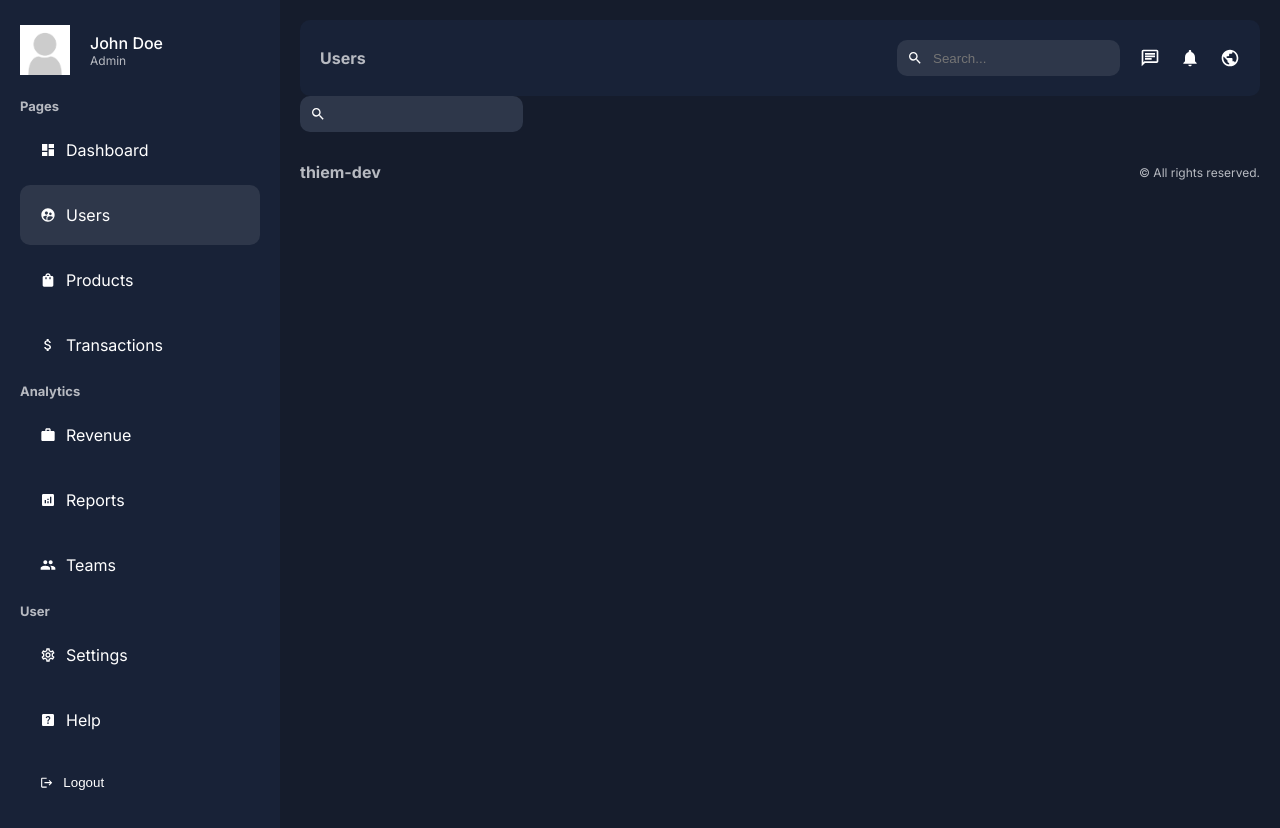
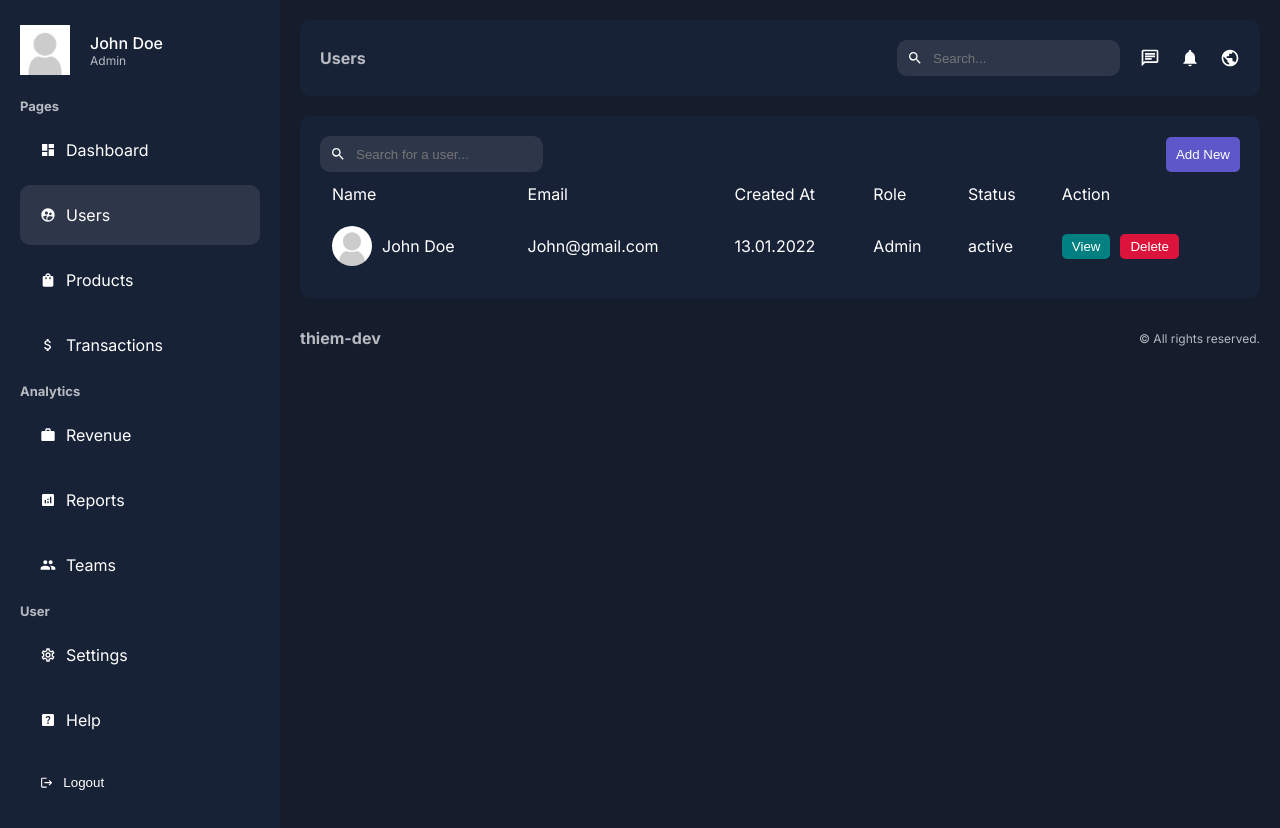
Before and after one commit to thiem-dev/admin-dashboard, a Next.js app: page /dashboard/users in a window 1280 px wide. Built offline with nearby package versions, Linux system fonts and the light colour scheme.

Commit message:
user view page with search

```diff
--- a/src/app/dashboard/users/page.jsx
+++ b/src/app/dashboard/users/page.jsx
@@ -1,13 +1,62 @@
 import Search from '@/app/ui/dashboard/search/search';
 import styles from '@/app/ui/dashboard/users/users.module.css';
+import Link from 'next/link';
+import Image from 'next/image';
 
 const UsersPage = () => {
   return (
     <div className={styles.container}>
       <div className={styles.top}>
-        <Search />
+        <Search placeholder="Search for a user..." />
+        <Link href="/dashboard/users">
+          <button className={styles.addButton}>Add New</button>
+        </Link>
       </div>
-      <table className={styles.table}></table>
+      <table className={styles.table}>
+        <thead>
+          <tr>
+            <td>Name</td>
+            <td>Email</td>
+            <td>Created At</td>
+            <td>Role</td>
+            <td>Status</td>
+            <td>Action</td>
+          </tr>
+        </thead>
+        <tbody>
+          <tr>
+            <td>
+              <div className={styles.user}>
+                <Image
+                  src="/noavatar.png"
+                  alt=""
+                  width={40}
+                  height={40}
+                  className={styles.userImage}
+                />
+                John Doe
+              </div>
+            </td>
+            <td>John@gmail.com</td>
+            <td>13.01.2022</td>
+            <td>Admin</td>
+            <td>active</td>
+            <td>
+              <div className={styles.buttons}>
+                <Link href="/">
+                  <button className={`${styles.button} ${styles.view}`}>
+                    View
+                  </button>
+                </Link>
+                <button className={`${styles.button} ${styles.delete}`}>
+                  Delete
+                </button>
+              </div>
+            </td>
+          </tr>
+        </tbody>
+      </table>
+      {/* <Pagination/> */}
     </div>
   );
 };
--- a/src/app/ui/dashboard/users/users.module.css
+++ b/src/app/ui/dashboard/users/users.module.css
@@ -0,0 +1,61 @@
+.container {
+  background-color: var(--bgSoft);
+  padding: 20px;
+  border-radius: 10px;
+  margin-top: 20px;
+}
+
+.top {
+  display: flex;
+  align-items: center;
+  justify-content: space-between;
+}
+
+.addButton {
+  padding: 10px;
+  background-color: #5d57c9;
+  color: var(--text);
+  border: none;
+  border-radius: 5px;
+  cursor: pointer;
+}
+
+.table {
+  width: 100%;
+}
+
+.table td {
+  padding: 10px;
+}
+
+.user {
+  display: flex;
+  align-items: center;
+  gap: 10px;
+}
+
+.userImage {
+  border-radius: 50%;
+  object-fit: cover;
+}
+
+.buttons {
+  display: flex;
+  gap: 10px;
+}
+
+.button {
+  padding: 5px 10px;
+  border-radius: 5px;
+  color: var(--text);
+  border: none;
+  cursor: pointer;
+}
+
+.view {
+  background-color: teal;
+}
+
+.delete {
+  background-color: crimson;
+}
```
